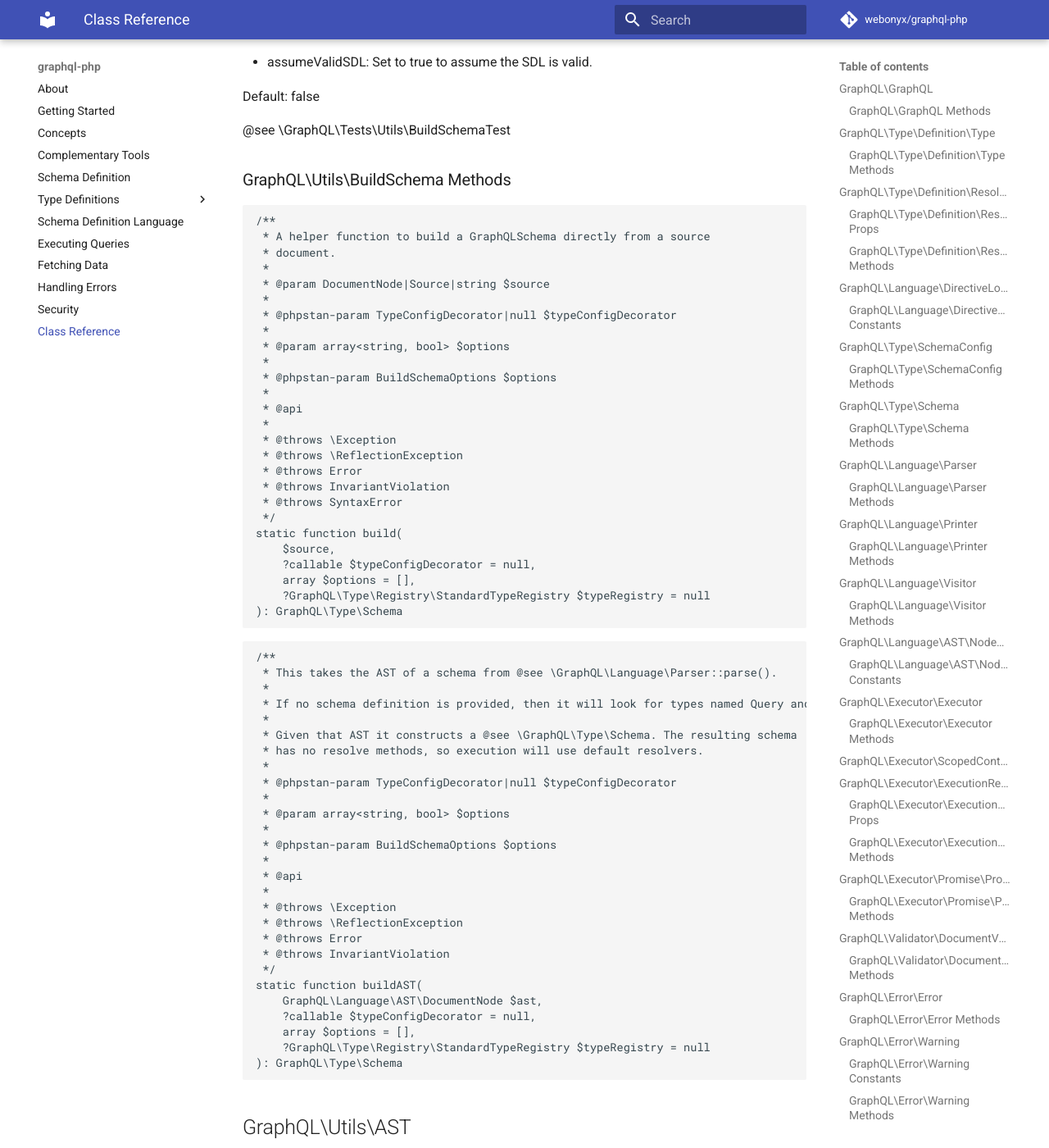
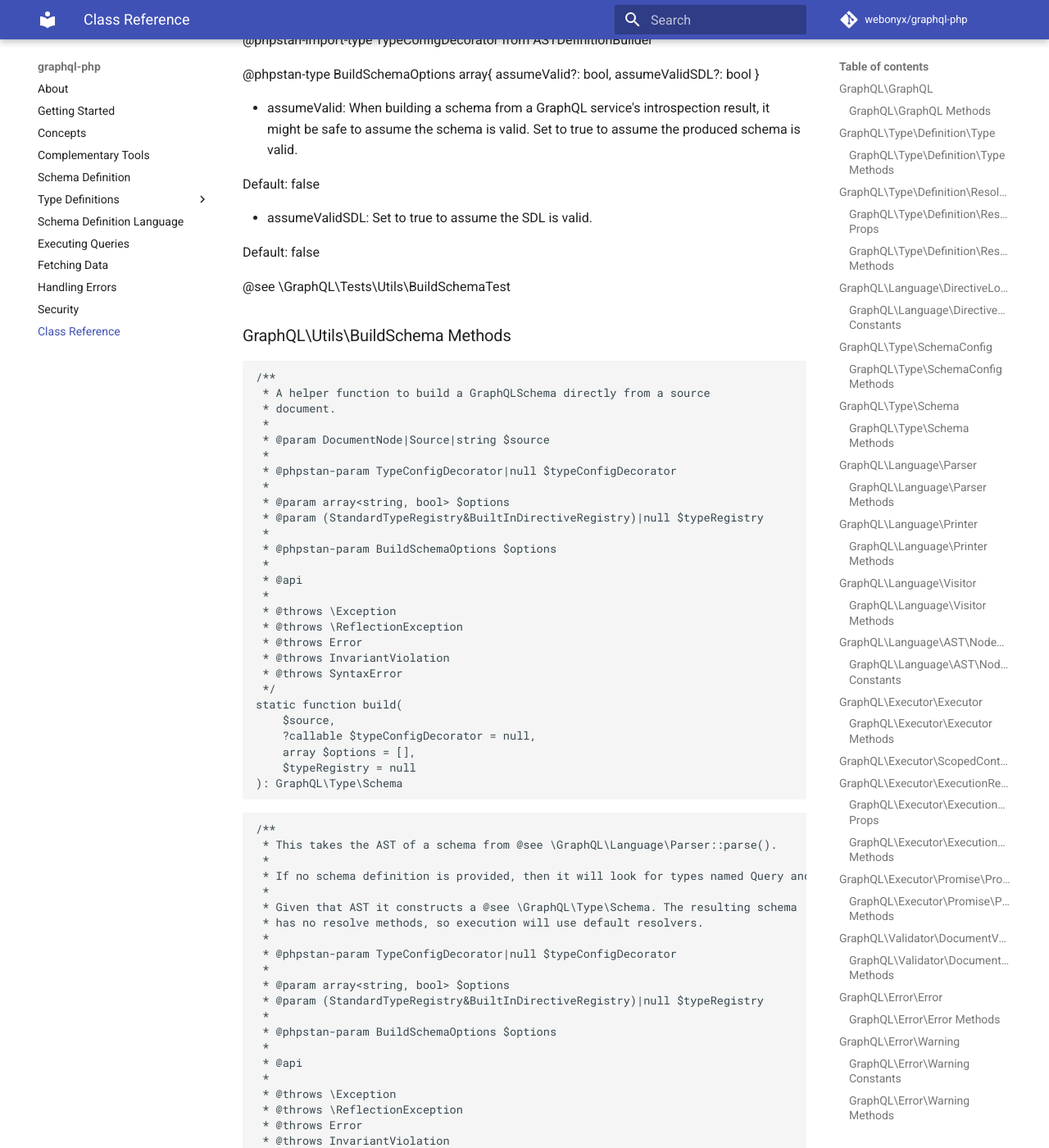
Before and after one commit to webonyx/graphql-php, an MkDocs documentation site: the page built from docs/class-reference.md, in a window 1280 px wide and 1400 px high, scrolled down 45468 px. Shown: the whole window at 82% size. Built offline with MkDocs 1.6.1 and Material for MkDocs 9.7.7, drawn with Linux system fonts in a browser that asks for light colours; comment, search, counter and statistics services are not loaded; some of the changed text lies outside the part shown.

Commit message:
Prettify docs

````diff
--- a/docs/class-reference.md
+++ b/docs/class-reference.md
@@ -172,6 +172,8 @@ Registry of standard GraphQL types and base class for all other types.
 
 ```php
 /**
+ * @deprecated use the `typeRegistry` on the `Schema` instead
+ *
  * @api
  *
  * @throws InvariantViolation
@@ -181,6 +183,8 @@ static function int(): GraphQL\Type\Definition\ScalarType
 
 ```php
 /**
+ * @deprecated use the `typeRegistry` on the `Schema` instead
+ *
  * @api
  *
  * @throws InvariantViolation
@@ -190,6 +194,8 @@ static function float(): GraphQL\Type\Definition\ScalarType
 
 ```php
 /**
+ * @deprecated use the `typeRegistry` on the `Schema` instead
+ *
  * @api
  *
  * @throws InvariantViolation
@@ -199,6 +205,8 @@ static function string(): GraphQL\Type\Definition\ScalarType
 
 ```php
 /**
+ * @deprecated use the `typeRegistry` on the `Schema` instead
+ *
  * @api
  *
  * @throws InvariantViolation
@@ -208,6 +216,8 @@ static function boolean(): GraphQL\Type\Definition\ScalarType
 
 ```php
 /**
+ * @deprecated use the `typeRegistry` on the `Schema` instead
+ *
  * @api
  *
  * @throws InvariantViolation
@@ -548,7 +558,7 @@ typeLoader?: TypeLoader|null,
 assumeValid?: bool|null,
 astNode?: SchemaDefinitionNode|null,
 extensionASTNodes?: array<SchemaExtensionNode>|null,
-typeRegistry?: StandardTypeRegistry|null,
+typeRegistry?: null|(StandardTypeRegistry&BuiltInDirectiveRegistry),
 }
 
 ### GraphQL\Type\SchemaConfig Methods
@@ -2419,6 +2429,7 @@ assumeValidSDL?: bool
  * @phpstan-param TypeConfigDecorator|null $typeConfigDecorator
  *
  * @param array<string, bool> $options
+ * @param (StandardTypeRegistry&BuiltInDirectiveRegistry)|null $typeRegistry
  *
  * @phpstan-param BuildSchemaOptions $options
  *
@@ -2434,7 +2445,7 @@ static function build(
     $source,
     ?callable $typeConfigDecorator = null,
     array $options = [],
-    ?GraphQL\Type\Registry\StandardTypeRegistry $typeRegistry = null
+    $typeRegistry = null
 ): GraphQL\Type\Schema
 ```
 
@@ -2450,6 +2461,7 @@ static function build(
  * @phpstan-param TypeConfigDecorator|null $typeConfigDecorator
  *
  * @param array<string, bool> $options
+ * @param (StandardTypeRegistry&BuiltInDirectiveRegistry)|null $typeRegistry
  *
  * @phpstan-param BuildSchemaOptions $options
  *
@@ -2464,7 +2476,7 @@ static function buildAST(
     GraphQL\Language\AST\DocumentNode $ast,
     ?callable $typeConfigDecorator = null,
     array $options = [],
-    ?GraphQL\Type\Registry\StandardTypeRegistry $typeRegistry = null
+    $typeRegistry = null
 ): GraphQL\Type\Schema
 ```
 
````
